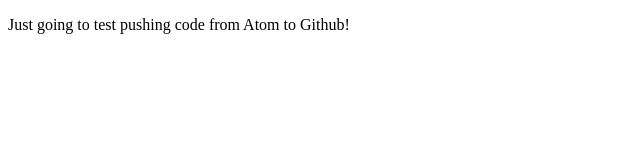
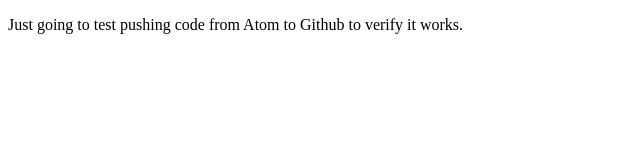
Before and after one commit to JeremyCabrera/Drum_Solo_v1.2, a plain HTML site: page index.html in a window 1280 px wide. Shown: the whole page, without its empty margins (0-640 px from the left). Drawn offline with Linux system fonts and the light colour scheme.

Commit message:
Test push from master

```diff
--- a/index.html
+++ b/index.html
@@ -6,7 +6,7 @@
   </head>
   <body>
   <p>
-    Just going to test pushing code from Atom to Github!
+    Just going to test pushing code from Atom to Github to verify it works.
     </p>
   </body>
 </html>
```
